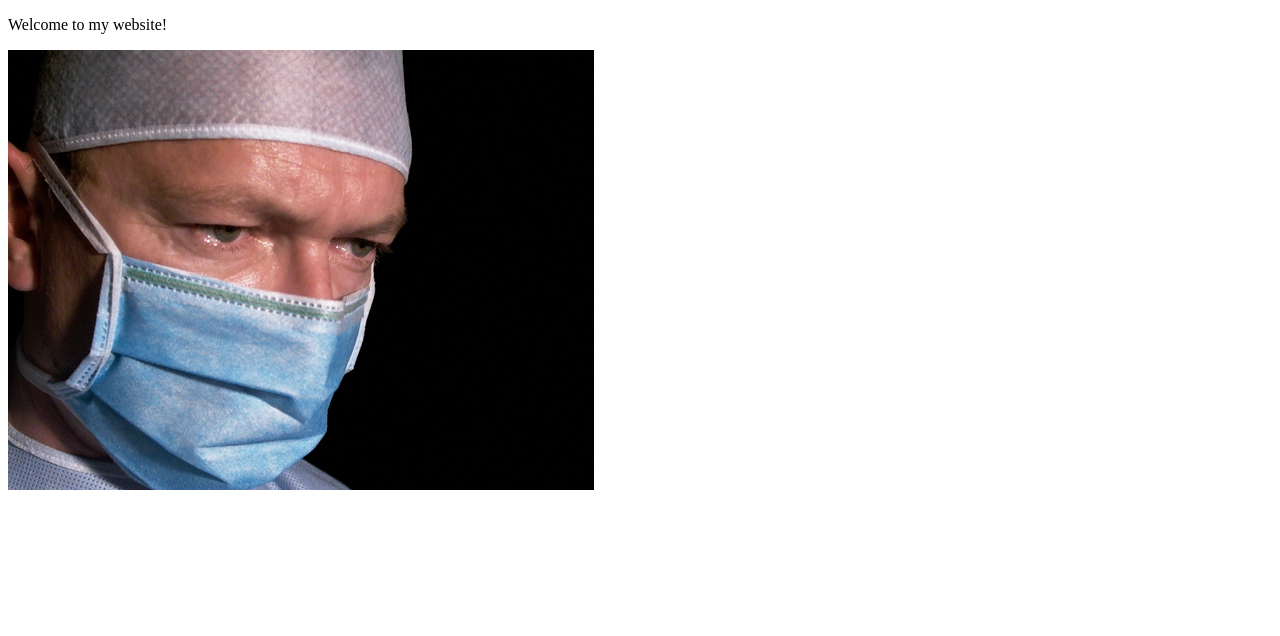
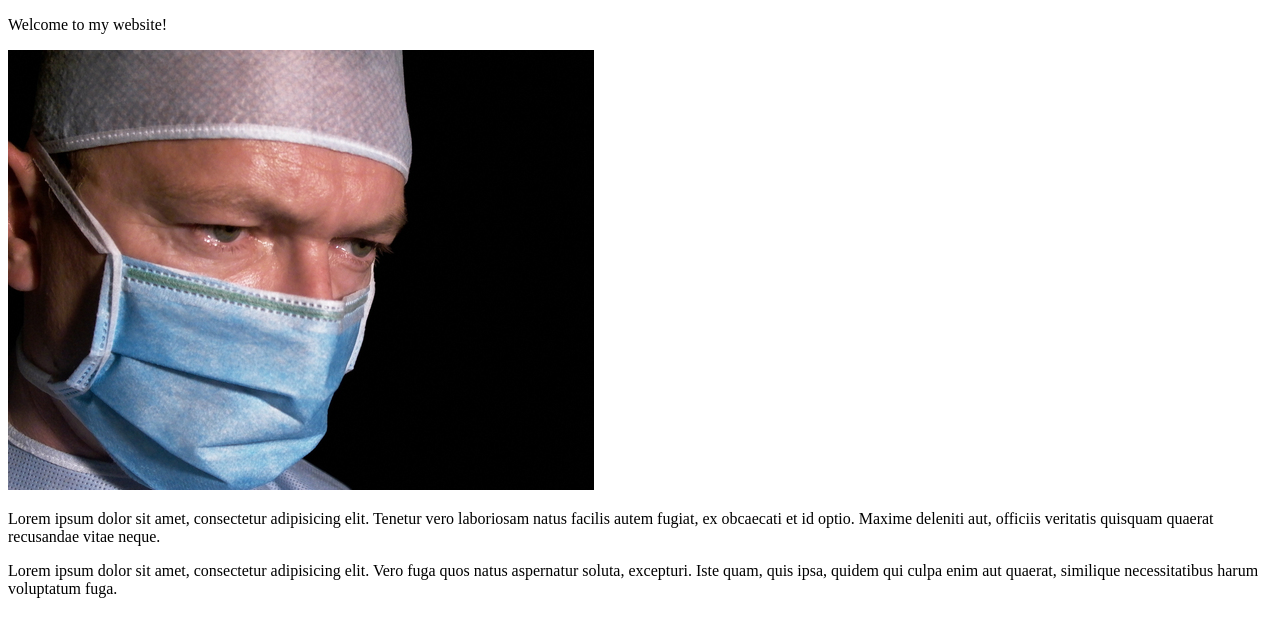
Before and after one commit to luckettj/mywebsite, a plain HTML site: page index.html in a window 1280 px wide. Drawn offline with Linux system fonts and the light colour scheme.

Commit message:
add text

```diff
--- a/index.html
+++ b/index.html
@@ -11,5 +11,9 @@
 	<p>Welcome to my website!</p>
 	<img src="img/surgeon.jpg" alt="Pic of a surgeon"/>
 
+	<p>Lorem ipsum dolor sit amet, consectetur adipisicing elit. Tenetur vero laboriosam natus facilis autem fugiat, ex obcaecati et id optio. Maxime deleniti aut, officiis veritatis quisquam quaerat recusandae vitae neque.</p>
+
+	<p>Lorem ipsum dolor sit amet, consectetur adipisicing elit. Vero fuga quos natus aspernatur soluta, excepturi. Iste quam, quis ipsa, quidem qui culpa enim aut quaerat, similique necessitatibus harum voluptatum fuga.</p>
+
 </body>
 </html>
```
